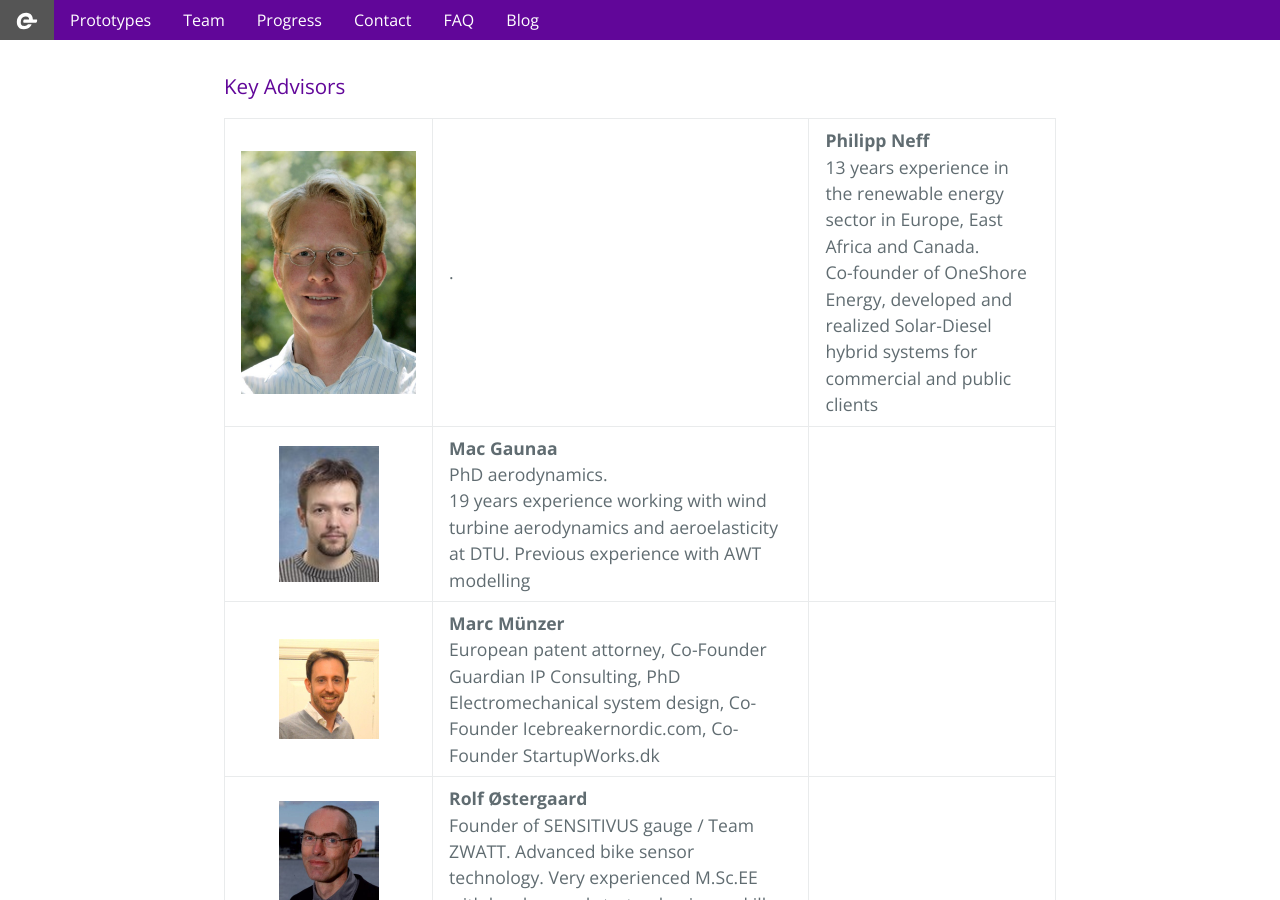
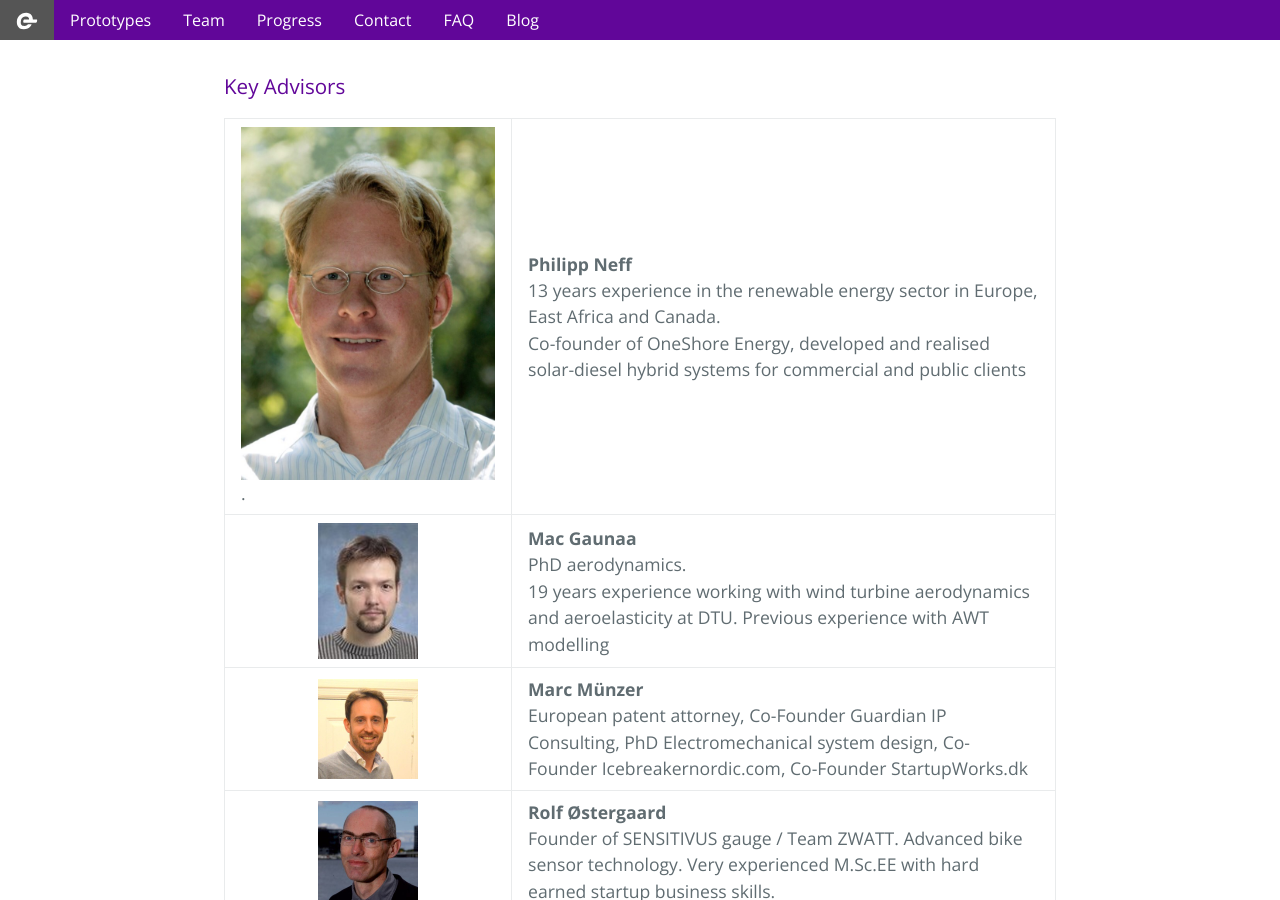
Before and after one commit to kitextech/kitextech.github.io, a Jekyll site: the page built from index.md, in a window 1280 px wide and 900 px high, scrolled down 2541 px. Built offline with Jekyll 4.4.1, drawn with Linux system fonts in a browser that asks for light colours.

Commit message:
fixed table

```diff
--- a/index.md
+++ b/index.md
@@ -47,7 +47,7 @@
 ### Key Advisors
 
 | --- |---:|
-| ![Philipp Neff](/images/profile/philippNeff.jpg){:class=“profilePicture}|.           | **Philipp Neff** <br /> 13 years experience in the renewable energy sector in Europe, East Africa and Canada. <br />Co-founder of OneShore Energy, developed and realized Solar-Diesel hybrid systems for commercial and public clients|
+| ![Philipp Neff](/images/profile/philippNeff.jpg){:class=“profilePicture}.       | **Philipp Neff** <br /> 13 years experience in the renewable energy sector in Europe, East Africa and Canada. <br />Co-founder of OneShore Energy, developed and realised solar-diesel hybrid systems for commercial and public clients |
 | ![Mac Gaunaa](/images/profile/macGaunaa.jpeg){:class="profilePicture"}             | **Mac Gaunaa**     <br /> PhD aerodynamics. <br /> 19 years experience working with wind turbine aerodynamics and aeroelasticity at DTU. Previous experience with AWT modelling |
 | ![Marc Münzer](/images/profile/marcMunzer.jpg){:class="profilePicture"}           | **Marc Münzer**     <br /> European patent attorney, Co-Founder Guardian IP Consulting, PhD Electromechanical system design, Co-Founder Icebreakernordic.com, Co-Founder StartupWorks.dk |
 | ![Rolf Østergaard](/images/profile/rolfOestergaard.jpg){:class="profilePicture"}  | **Rolf Østergaard** <br /> Founder of SENSITIVUS gauge / Team ZWATT. Advanced bike sensor technology. Very experienced M.Sc.EE with hard earned startup business skills. |
```
